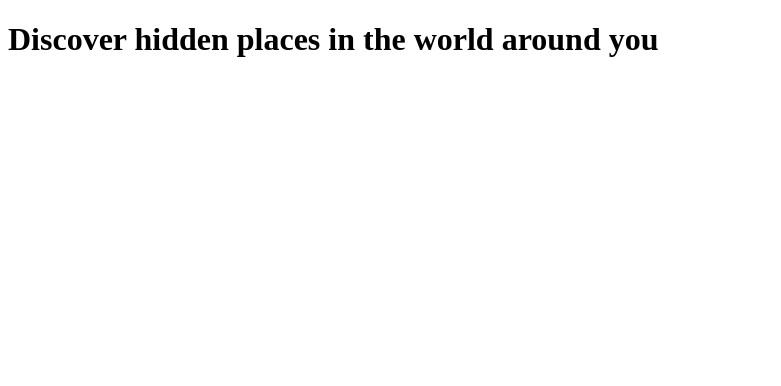
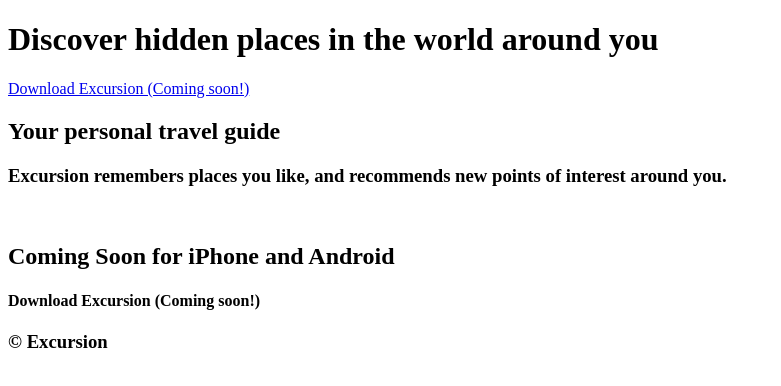
Before and after one commit to luisflopez1/Excursion, a plain HTML site: page index.html in a window 1280 px wide. Shown: the whole page, without its empty margins (0-781 px from the left). Drawn offline with Linux system fonts and the light colour scheme; files that its build step writes are made by us from their sources.

Commit message:
added text

```diff
--- a/index.html
+++ b/index.html
@@ -6,6 +6,18 @@
 </head>
 <body>
 	<h1>Discover hidden places in the world around you</h1>
+	<a href="#">Download Excursion (Coming soon!)</a>
+	<img src="">
+	<h2>Your personal travel guide</h2>
+	<h3>Excursion remembers places you like, and recommends new points of interest around you.</h3>
+	<img src="">
+	<i></i>
+	<h2>Coming Soon for iPhone and Android
+</h2>
+	<h4>Download Excursion (Coming soon!)</h4>
+	<footer>
+		<h3>© Excursion</h3>
+	</footer>
 
 </body>
 </html>
```
